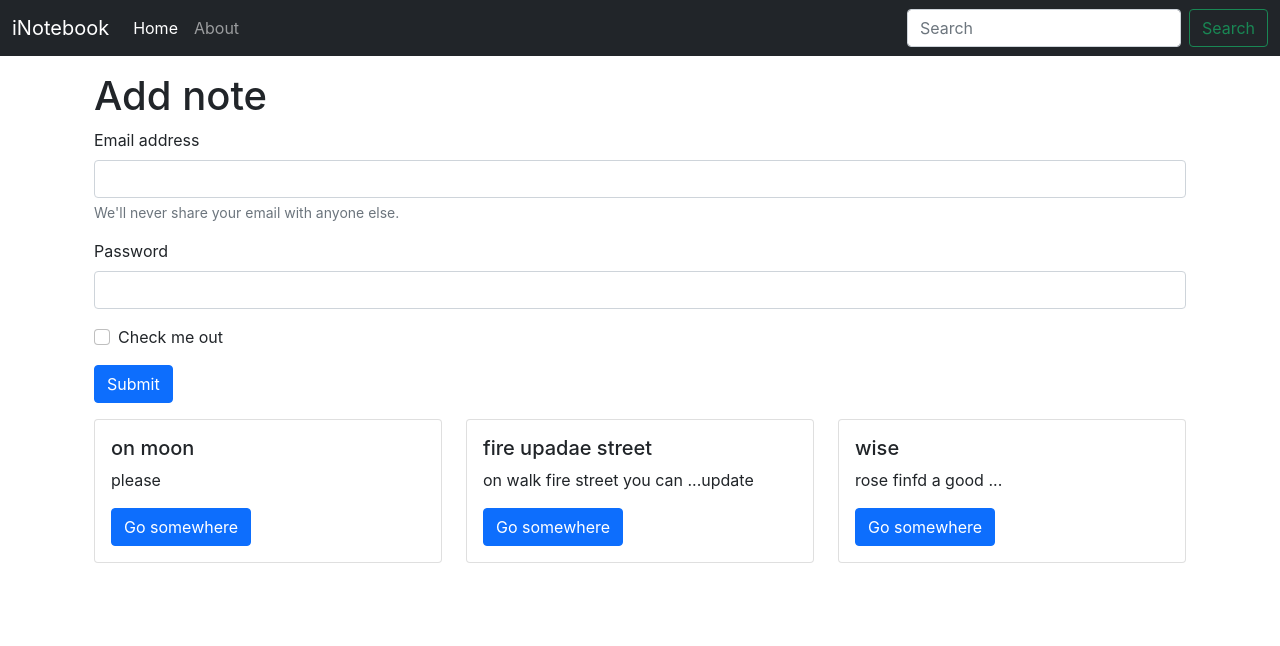
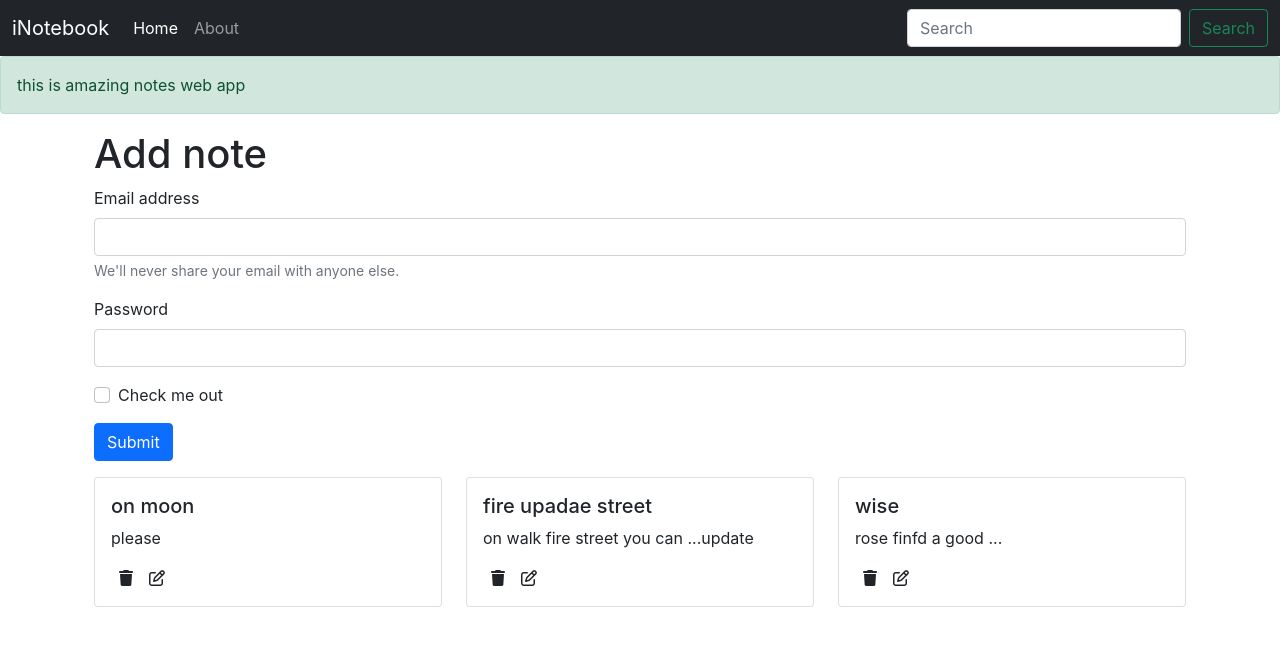
Before and after one commit to Vivekv1999/React-harry-v-2022, a React (Create React App) app in the folder inotebook/: page / in a window 1280 px wide. Shown: the top 646 px of the page. Built offline with nearby package versions, Linux system fonts and the light colour scheme.

Commit message:
lac-62 adding font awaome icon...

```diff
--- a/inotebook/public/index.html
+++ b/inotebook/public/index.html
@@ -25,6 +25,9 @@
   <link href="https://cdn.jsdelivr.net/npm/bootstrap@5.1.3/dist/css/bootstrap.min.css" rel="stylesheet"
     integrity="sha384-1BmE4kWBq78iYhFldvKuhfTAU6auU8tT94WrHftjDbrCEXSU1oBoqyl2QvZ6jIW3" crossorigin="anonymous">
 
+    <!-- fontawasome link  -->
+   <link rel="stylesheet" href="https://cdnjs.cloudflare.com/ajax/libs/font-awesome/6.2.0/css/all.min.css" integrity="sha512-xh6O/CkQoPOWDdYTDqeRdPCVd1SpvCA9XXcUnZS2FmJNp1coAFzvtCN9BmamE+4aHK8yyUHUSCcJHgXloTyT2A==" crossorigin="anonymous" referrerpolicy="no-referrer" />
+
   <title>iNotebook -Your notes secured in cloud</title>
 </head>
 
--- a/inotebook/src/App.js
+++ b/inotebook/src/App.js
@@ -4,6 +4,7 @@ import { BrowserRouter, Routes, Route} from 'react-router-dom';
 import Home from './components/Home';
 import About from './components/About';
 import NoteState from './Context/notes/NoteState';
+import Alert from './components/Alert';
 
 
 function App() {
@@ -13,6 +14,7 @@ function App() {
         <NoteState >
       <BrowserRouter>
           <Navbar />
+          <Alert/>
           <div className="container">
 
           <Routes>
--- /dev/null
+++ b/inotebook/src/components/Alert.js
@@ -0,0 +1,12 @@
+import React from 'react'
+
+
+export default function Alert() {
+    return (
+        <div>
+            <div class="alert alert-success" role="alert">
+                this is amazing notes web app
+            </div>
+        </div>
+    )
+}
--- a/inotebook/src/components/Noteitem.js
+++ b/inotebook/src/components/Noteitem.js
@@ -10,7 +10,10 @@ export default function Noteitem(props) {
                 <Card.Body>
                     <Card.Title>{note.title}</Card.Title>
                     <Card.Text>{note.description}</Card.Text>
-                    <Button variant="primary">Go somewhere</Button>
+                    <i class="fa-solid fa-trash mx-2"></i>
+                    <i class="fa-regular fa-pen-to-square mx-2"></i>
+                    {/* <FontAwesomeIcon icon="fa-duotone fa-trash" /> */}
+                    {/* <Button variant="primary">Go somewhere</Button> */}
                 </Card.Body>
             </Card>
         </div>
```
